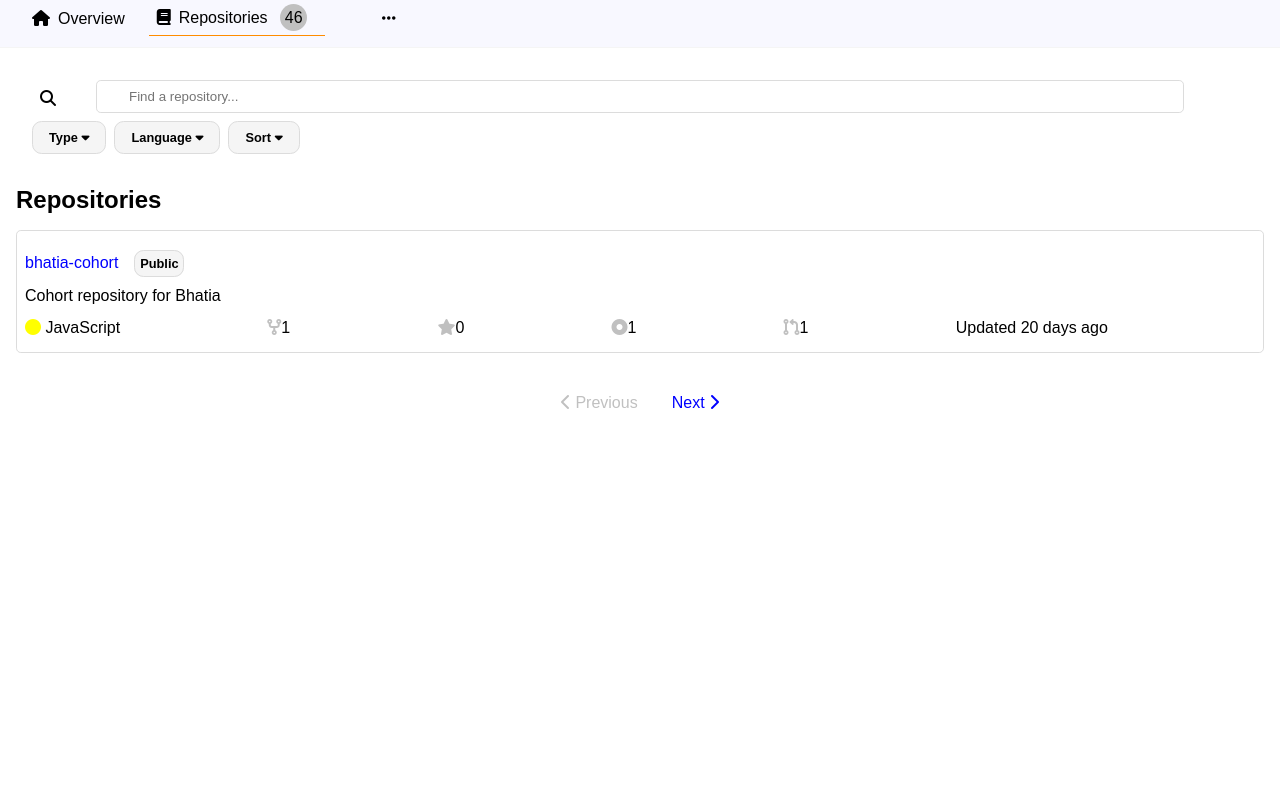
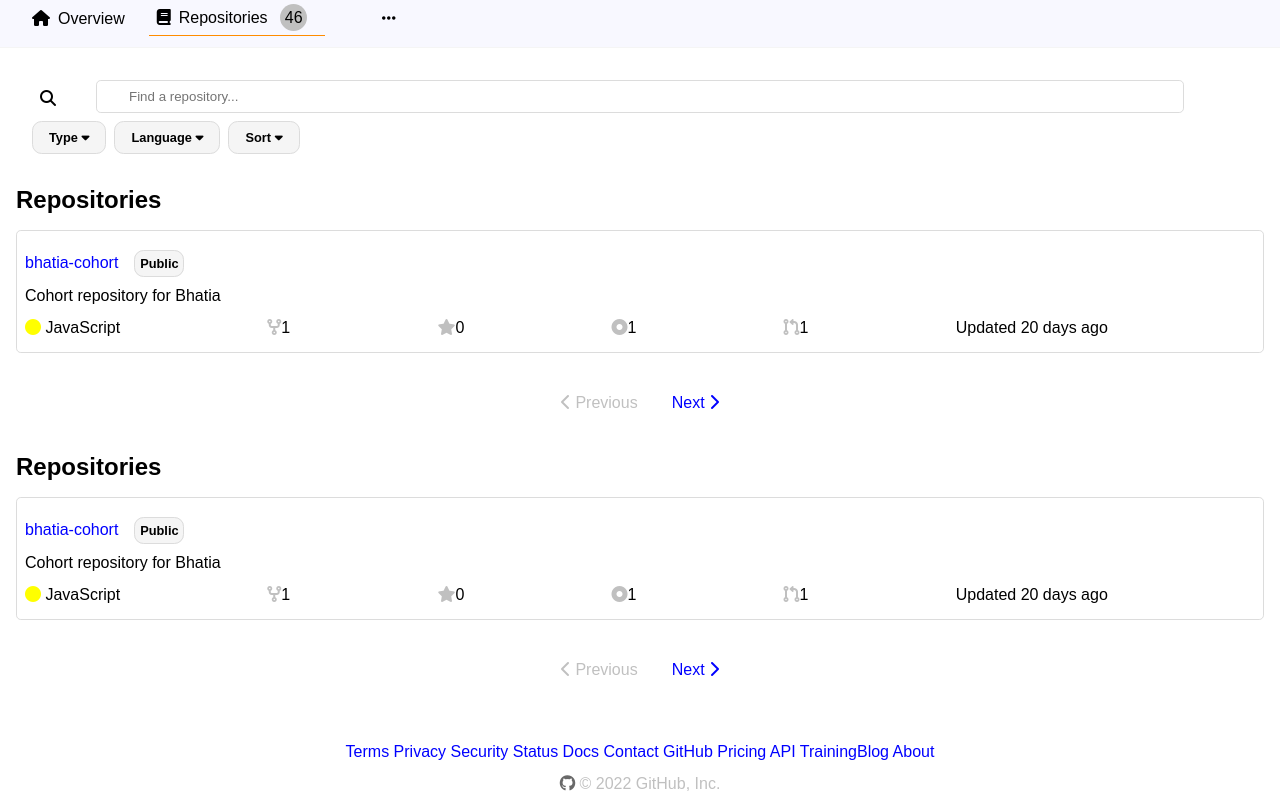
Before and after one commit to madCakes/Lap_3_code_challenge_repository_page, a React (Vite) app: page / in a window 1280 px wide. Shown: the part 369-1169 px from the top of the page. Before the commit the page ends 800 px from the top, so only its background shows below. Built offline with nearby package versions, Linux system fonts and the light colour scheme; no server answers.

Commit message:
create, style & import footer component

```diff
--- /dev/null
+++ b/src/components/Repos/Footer/Footer.css
@@ -0,0 +1,24 @@
+/* footer */
+
+#footerBg {
+  margin-top: 3rem;
+  text-align: center;
+  line-height: 2rem;
+}
+
+#footerBg span {
+  color: #0000ff;
+}
+
+#footerBg span:hover {
+  text-decoration: underline;
+  cursor: pointer;
+}
+
+#footerBg .fa-brands.fa-github {
+  color: #696969;
+}
+
+#footerBg p {
+  color: #c0c0c0;
+}
--- /dev/null
+++ b/src/components/Repos/Footer/index.jsx
@@ -0,0 +1,29 @@
+import React from "react";
+
+import "./Footer.css";
+
+const Footer = () => {
+  return (
+    <>
+      <footer id="footerBg">
+        <span>Terms </span>
+        <span>Privacy </span>
+        <span>Security </span>
+        <span>Status </span>
+        <span>Docs </span>
+        <span>Contact </span>
+        <span>GitHub </span>
+        <span>Pricing </span>
+        <span>API </span>
+        <span>Training</span>
+        <span>Blog </span>
+        <span>About</span>
+        <p>
+          <i class="fa-brands fa-github"></i> © 2022 GitHub, Inc.
+        </p>
+      </footer>
+    </>
+  );
+};
+
+export default Footer;
--- a/src/components/Repos/index.jsx
+++ b/src/components/Repos/index.jsx
@@ -1,6 +1,7 @@
 import React from "react";
 
 import Buttons from "./Buttons";
+import Footer from "./Footer";
 import Form from "./Form";
 import RepoLinks from "./RepoLinks";
 
@@ -10,6 +11,8 @@
       <Form />
       <Buttons />
       <RepoLinks />
+      <RepoLinks />
+      <Footer />
     </>
   );
 };
```
